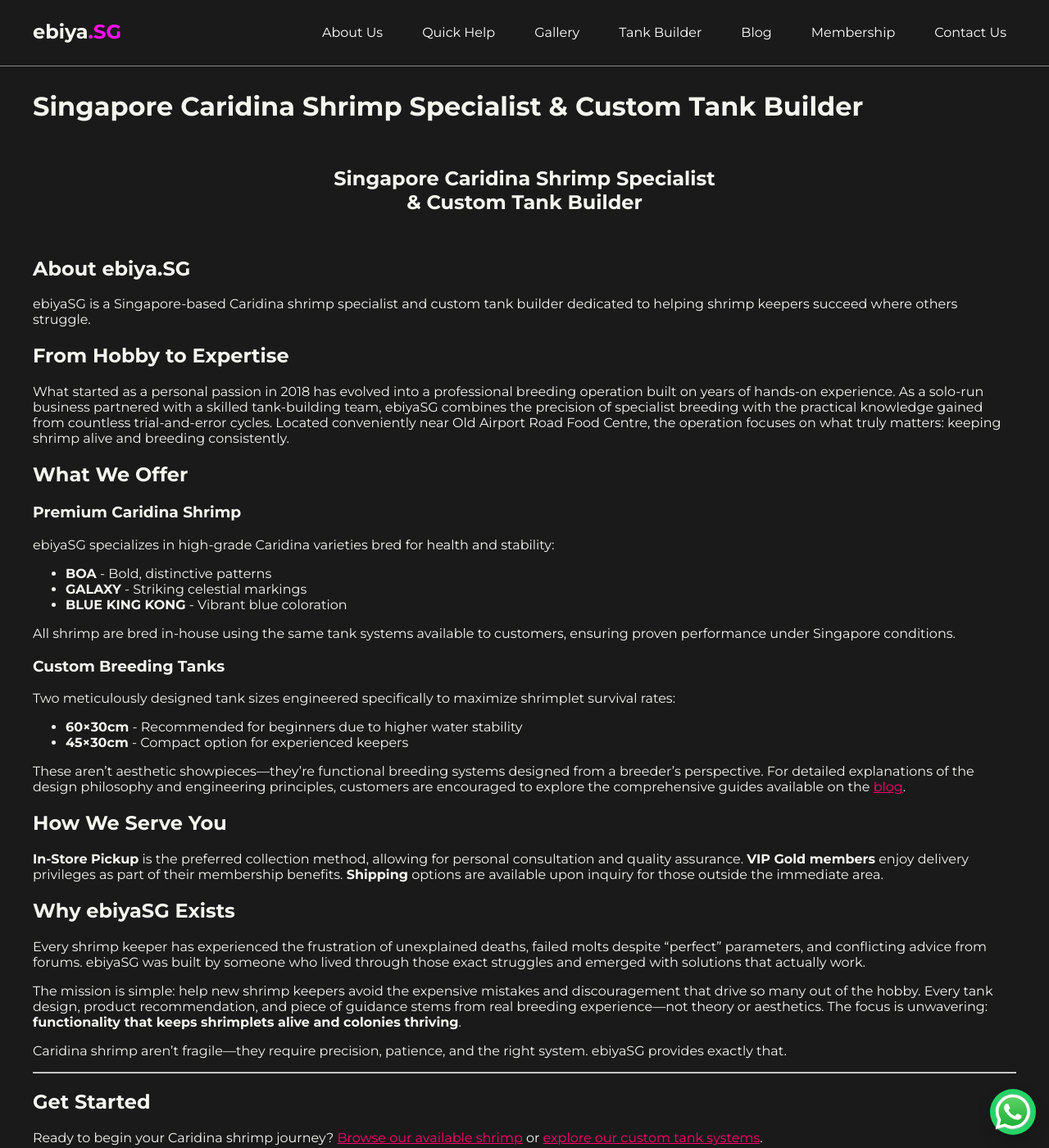
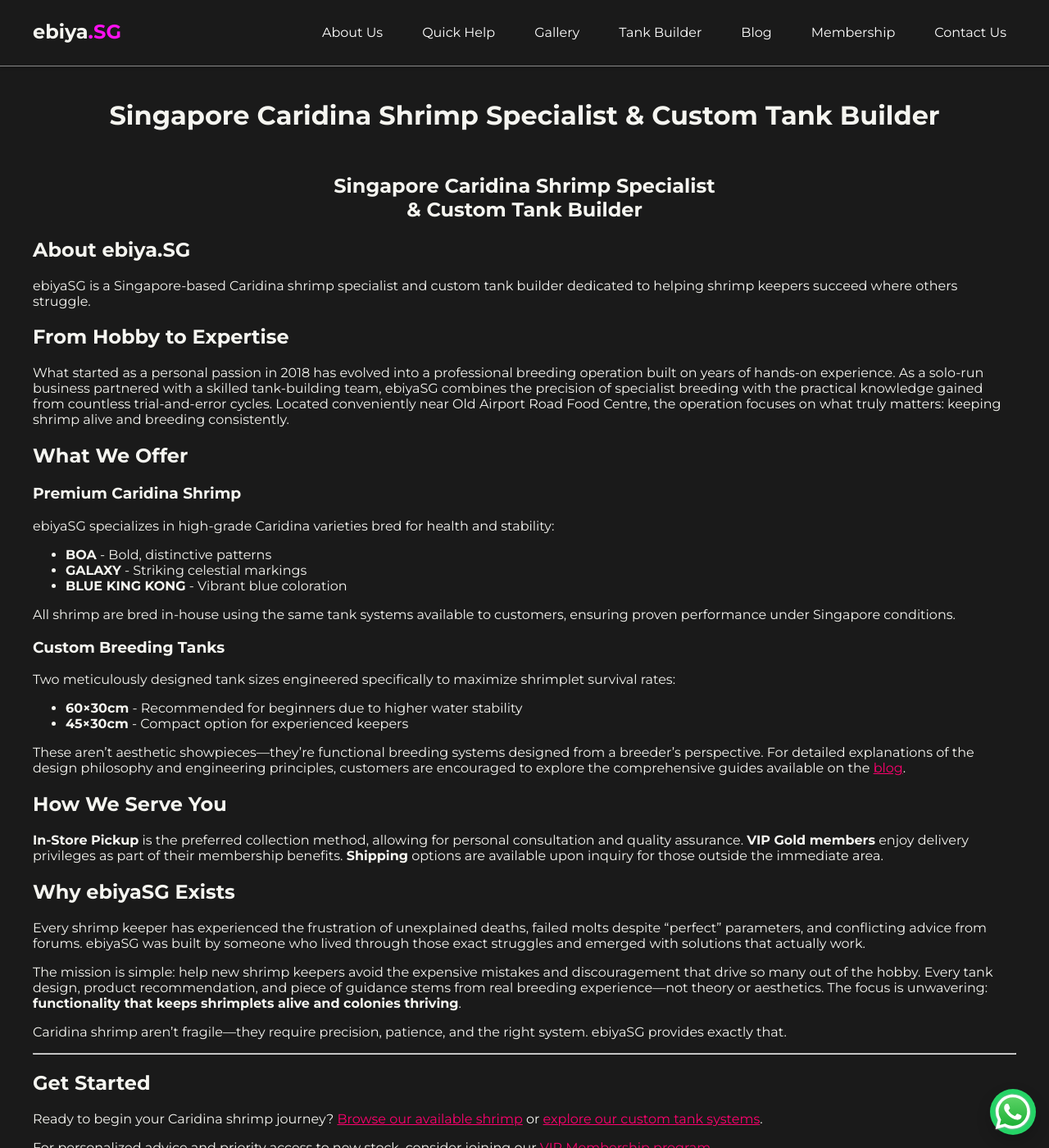
Before and after one commit to m33lucky-benny/ebiya-main, a Jekyll site: the page built from about.md, in a window 1280 px wide and 1400 px high. Shown: the whole window at 82% size. Built offline with Jekyll 4.4.1, drawn with Linux system fonts in a browser that asks for light colours.

Commit message:
Update main.scss

```diff
--- a/assets/css/main.scss
+++ b/assets/css/main.scss
@@ -91,7 +91,7 @@ footer p {
   text-align: center;
 }
 
-.post-title {
+.page-title {
   text-align: center;
   max-width: 100%; //1200px;
   margin: 0 auto;
```
